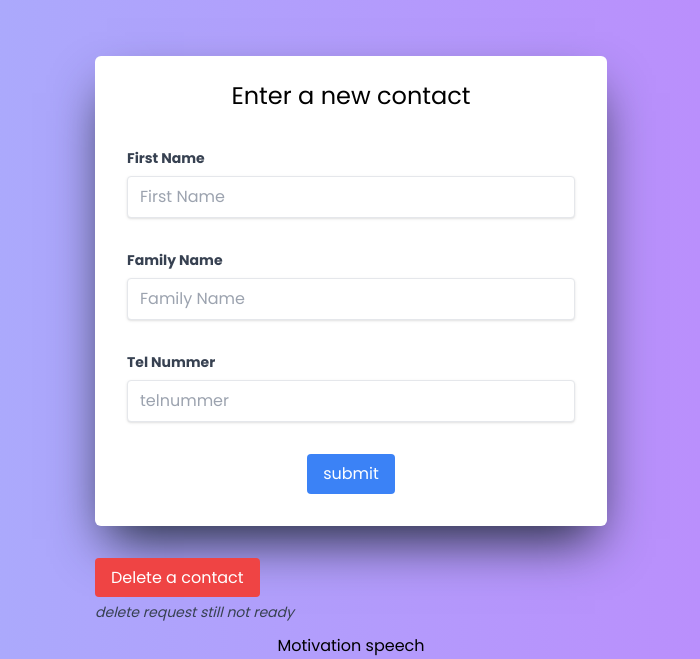
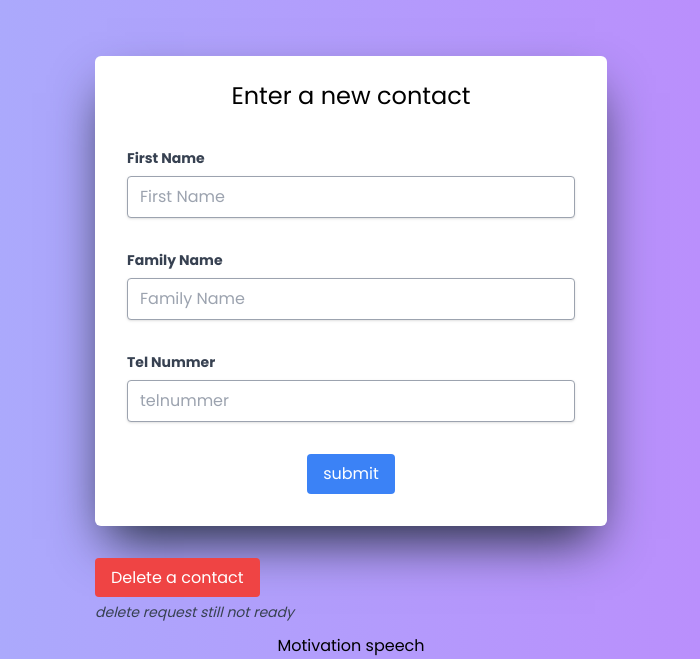
Before and after one commit to R4yl1n/MariaDB, a Flask app: page / in a window 1280 px wide. Shown: the top 659 px of the page, without its empty margins (289-989 px from the left). Run offline with Flask 2, Linux system fonts and the light colour scheme; data that the repository does not hold is empty; some libraries are stand-ins or nearby versions.

Commit message:
minor fix in form inputs
- fixed the border color from being too subtle

Signed-off-by: A <48406637+shy-tan@users.noreply.github.com>

```diff
--- a/Flask/FlaskD/templates/index.html
+++ b/Flask/FlaskD/templates/index.html
@@ -24,15 +24,15 @@
             <h2 class="mb-9 text-center text-2xl">Enter a new contact</h2>
             <div class="my-8">
                <label class="mb-2 block text-sm font-bold text-gray-700" for="firstname">First Name</label>
-               <input class="focus:shadow-outline w-full appearance-none rounded border py-2 px-3 text-gray-700 shadow focus:outline-none" type="text" name="firstname" placeholder="First Name" />
+               <input class="focus:shadow-outline w-full appearance-none rounded border py-2 px-3 text-gray-700 shadow border-gray-400 focus:outline-none" type="text" name="firstname" placeholder="First Name" />
             </div>
             <div class="my-8">
                <label class="mb-2 block text-sm font-bold text-gray-700" for="familyname">Family Name</label>
-               <input class="focus:shadow-outline w-full appearance-none rounded border py-2 px-3 text-gray-700 shadow focus:outline-none" type="text" name="familyname" placeholder="Family Name" />
+               <input class="focus:shadow-outline w-full appearance-none rounded border py-2 px-3 text-gray-700 shadow border-gray-400 focus:outline-none" type="text" name="familyname" placeholder="Family Name" />
             </div>
             <div class="my-8">
                <label class="mb-2 block text-sm font-bold text-gray-700" for="telnummer">Tel Nummer</label>
-               <input class="focus:shadow-outline w-full appearance-none rounded border py-2 px-3 text-gray-700 shadow focus:outline-none" type="text" name="telnummer" placeholder="telnummer" />
+               <input class="focus:shadow-outline w-full appearance-none rounded border py-2 px-3 text-gray-700 shadow border-gray-400 focus:outline-none" type="text" name="telnummer" placeholder="telnummer" />
             </div>
             <div class="flex items-center justify-center">
                <input class="focus:shadow-outline rounded bg-blue-500 px-4 py-2 text-white hover:bg-blue-700 focus:outline-none" type="submit" value="submit" />
@@ -43,7 +43,7 @@
          <a href="http://20.91.193.124" class="focus:shadow-outline rounded bg-red-500 px-4 py-2 text-white hover:bg-red-700 focus:outline-none">
          Delete a contact
          </a>
-         <p class="my-3 text-sm font-normal italic text-gray-700">delete request still not ready</p>
+      <p class="my-3 text-sm font-normal italic text-gray-700">delete request still not ready</p>
       </div>
       <h3>Motivation speech</h3>
       <p>
```
